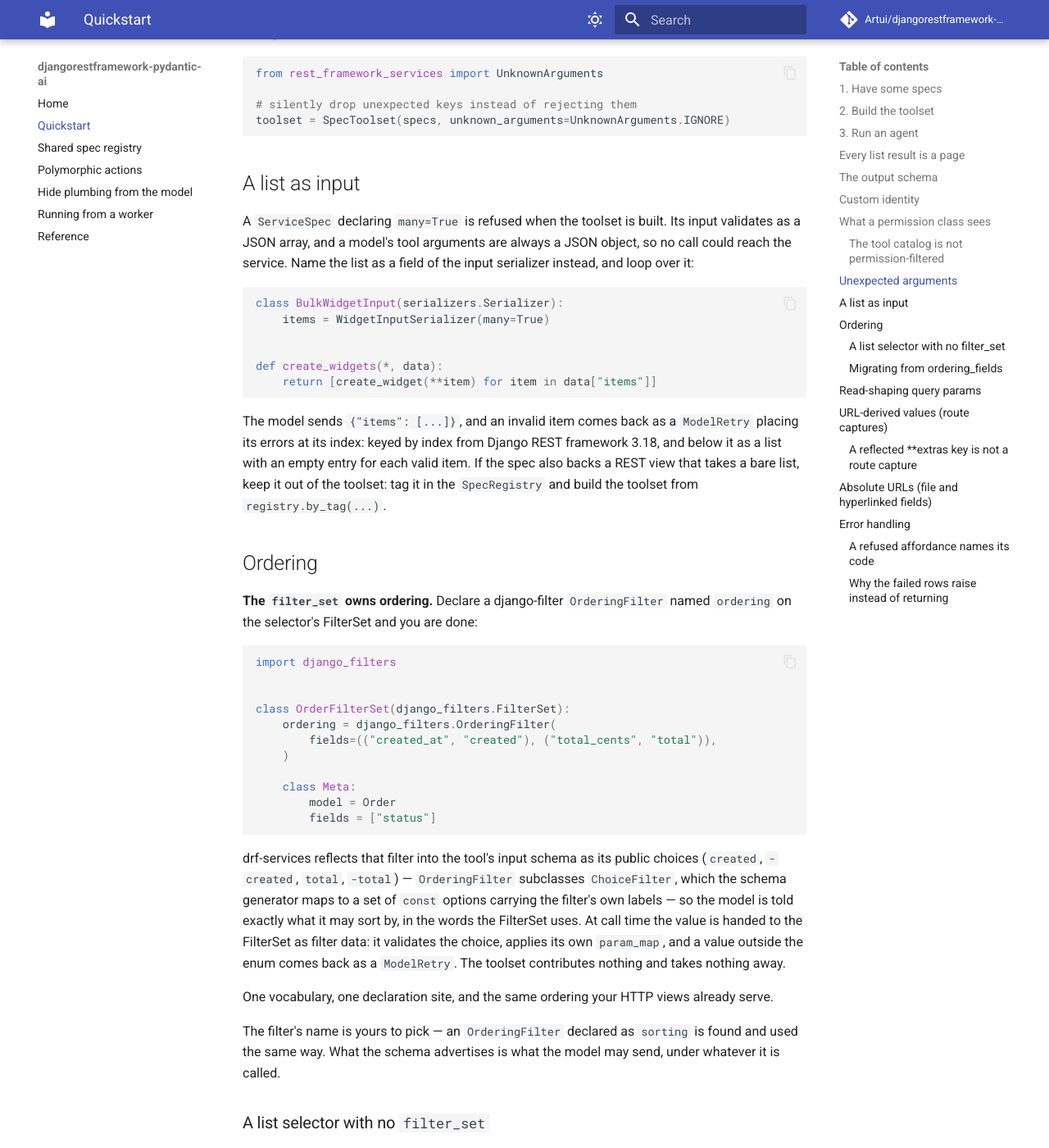
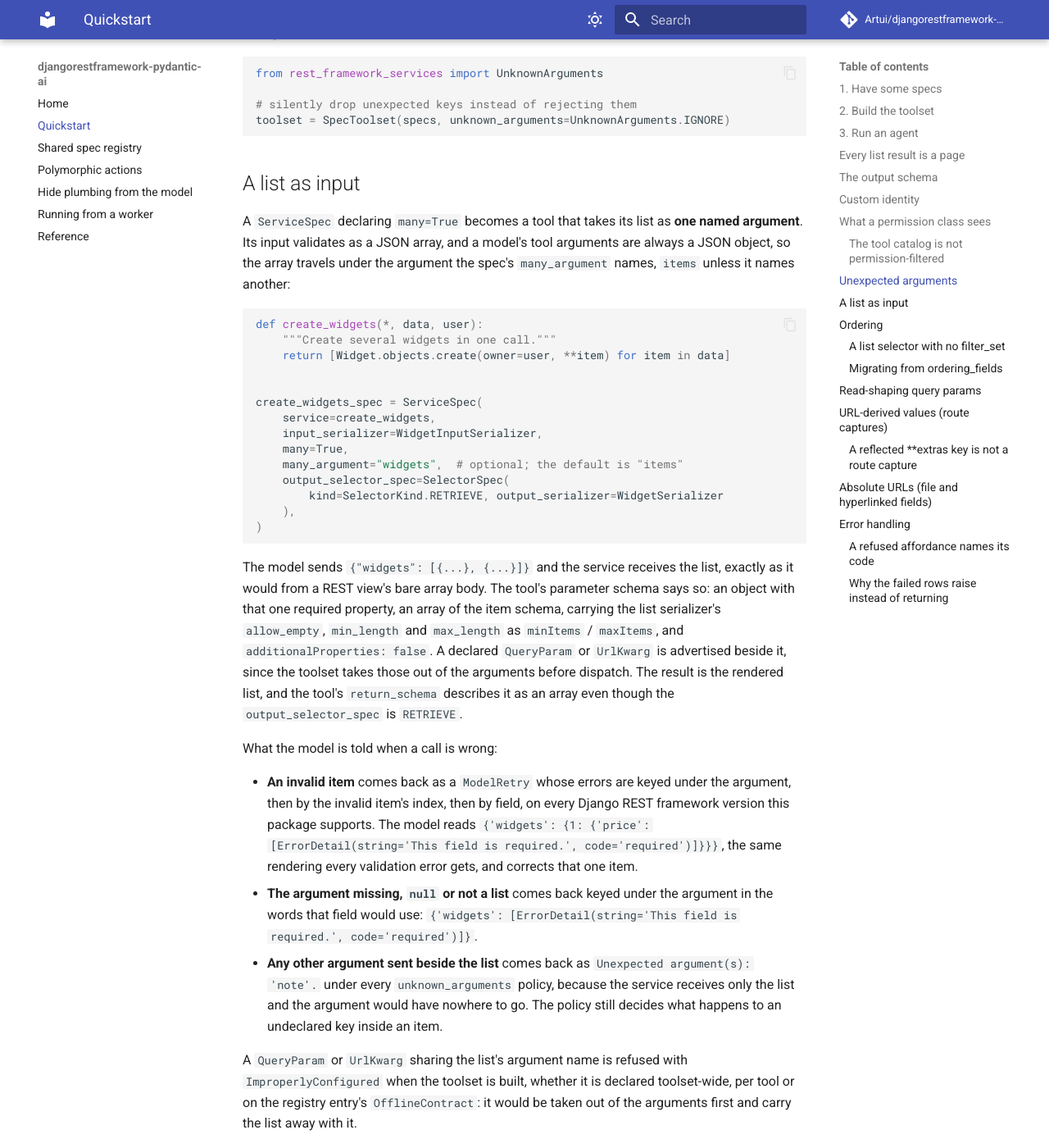
Before and after one commit to Artui/djangorestframework-pydantic-ai, an MkDocs documentation site: the page built from docs/quickstart.md, in a window 1280 px wide and 1400 px high, scrolled down 4310 px. Shown: the whole window at 82% size. Built offline with MkDocs 1.6.1 and Material for MkDocs 9.7.7, drawn with Linux system fonts in a browser that asks for light colours; comment, search, counter and statistics services are not loaded; some of the changed text lies outside the part shown.

Commit message:
Take a many=True spec's list as one named tool argument (#91)
* Take a many=True spec's list as one named tool argument

A ServiceSpec declaring many=True was refused when the toolset was built,
because it validates a JSON array and a model's tool arguments are always an
object. drf-services now reads such a list out of the argument
ServiceSpec.many_argument names, so the toolset dispatches every call with
many_as_argument=True and the refusal is gone.

The parameter schema is drf-services' wrapper object, with declared query
params and URL kwargs merged beside the list. A QueryParam or UrlKwarg named
after the list argument is refused with ImproperlyConfigured, since it would be
popped before dispatch and take the list with it. The return schema of a
many=True tool describes an array, where reading the RETRIEVE output selector's
kind alone advertised an object. Item errors reach the model as a ModelRetry
keyed under the argument and the item's index.

Co-Authored-By: Claude Opus 5 <noreply@anthropic.com>

* Floor djangorestframework-services at 0.53.0

Every service dispatch passes many_as_argument=True, which 0.53.0 adds, so
below it every call raises TypeError while the package still imports.

Co-Authored-By: Claude Opus 5 <noreply@anthropic.com>

---------

Co-authored-by: Claude Opus 5 <noreply@anthropic.com>

````diff
--- a/docs/quickstart.md
+++ b/docs/quickstart.md
@@ -213,26 +213,71 @@ toolset = SpecToolset(specs, unknown_arguments=UnknownArguments.IGNORE)
 
 ## A list as input
 
-A `ServiceSpec` declaring `many=True` is refused when the toolset is built. Its
-input validates as a JSON array, and a model's tool arguments are always a JSON
-object, so no call could reach the service. Name the list as a field of the input
-serializer instead, and loop over it:
+A `ServiceSpec` declaring `many=True` becomes a tool that takes its list as **one
+named argument**. Its input validates as a JSON array, and a model's tool
+arguments are always a JSON object, so the array travels under the argument the
+spec's `many_argument` names, `items` unless it names another:
+
+```python
+def create_widgets(*, data, user):
+    """Create several widgets in one call."""
+    return [Widget.objects.create(owner=user, **item) for item in data]
+
+
+create_widgets_spec = ServiceSpec(
+    service=create_widgets,
+    input_serializer=WidgetInputSerializer,
+    many=True,
+    many_argument="widgets",  # optional; the default is "items"
+    output_selector_spec=SelectorSpec(
+        kind=SelectorKind.RETRIEVE, output_serializer=WidgetSerializer
+    ),
+)
+```
+
+The model sends `{"widgets": [{...}, {...}]}` and the service receives the list,
+exactly as it would from a REST view's bare array body. The tool's parameter
+schema says so: an object with that one required property, an array of the item
+schema, carrying the list serializer's `allow_empty`, `min_length` and
+`max_length` as `minItems` / `maxItems`, and `additionalProperties: false`. A
+declared `QueryParam` or `UrlKwarg` is advertised beside it, since the toolset
+takes those out of the arguments before dispatch. The result is the rendered
+list, and the tool's `return_schema` describes it as an array even though the
+`output_selector_spec` is `RETRIEVE`.
+
+What the model is told when a call is wrong:
+
+- **An invalid item** comes back as a `ModelRetry` whose errors are keyed under
+  the argument, then by the invalid item's index, then by field, on every Django
+  REST framework version this package supports. The model reads
+  `{'widgets': {1: {'price': [ErrorDetail(string='This field is required.', code='required')]}}}`,
+  the same rendering every validation error gets, and corrects that one item.
+- **The argument missing, `null` or not a list** comes back keyed under the
+  argument in the words that field would use:
+  `{'widgets': [ErrorDetail(string='This field is required.', code='required')]}`.
+- **Any other argument sent beside the list** comes back as
+  `Unexpected argument(s): 'note'.` under every `unknown_arguments` policy,
+  because the service receives only the list and the argument would have
+  nowhere to go. The policy still decides what happens to an undeclared key
+  inside an item.
+
+A `QueryParam` or `UrlKwarg` sharing the list's argument name is refused with
+`ImproperlyConfigured` when the toolset is built, whether it is declared
+toolset-wide, per tool or on the registry entry's `OfflineContract`: it would be
+taken out of the arguments first and carry the list away with it.
+
+A tool that needs arguments **beside** its list cannot be `many=True`. Name the
+list as a field of the input serializer instead, and loop over it:
 
 ```python
 class BulkWidgetInput(serializers.Serializer):
     items = WidgetInputSerializer(many=True)
-
-
-def create_widgets(*, data):
-    return [create_widget(**item) for item in data["items"]]
+    dry_run = serializers.BooleanField(default=False)
 ```
 
-The model sends `{"items": [...]}`, and an invalid item comes back as a
-`ModelRetry` placing its errors at its index: keyed by index from Django REST
-framework 3.18, and below it as a list with an empty entry for each valid item.
-If the spec also backs a REST view that takes a
-bare list, keep it out of the toolset: tag it in the `SpecRegistry` and build the
-toolset from `registry.by_tag(...)`.
+The model sends `{"items": [...], "dry_run": true}`, and an invalid item comes
+back placing its errors at its index: keyed by index from Django REST framework
+3.18, and below it as a list with an empty entry for each valid item.
 
 ## Ordering
 
@@ -475,6 +520,8 @@ The toolset maps drf-services' failure kinds onto the Pydantic-AI model loop:
 | A dispatch past `dispatch_timeout` | `ToolFailed` — abandoned, with the sentence telling the model to narrow and call again |
 | A rendered result over `max_result_bytes` | `ToolFailed` — refused rather than truncated, since a partial payload looks complete |
 | Unexpected argument (default `REJECT`) | `ModelRetry` naming the unknown key |
+| An invalid item in a `many=True` list | `ModelRetry` with the errors keyed under the list's argument, then the item's index — see [A list as input](#a-list-as-input) |
+| An argument sent beside a `many=True` list | `ModelRetry` naming it, whatever `unknown_arguments` says |
 | Non-integer `page` / `limit` | `ModelRetry` — naming what is accepted |
 | An `ordering` sent to a list tool that advertises no sort at all | `ModelRetry` — saying the tool has none, rather than letting it fall through as an unknown key |
 | A `limit` over `max_page_size`, or a `page` past the last one | Clamped, not refused — the envelope reports the `page` and `totalPages` actually served, so the clamp is visible rather than silent |
````
Also changed, not shown: CHANGELOG.md (+40 -0 lines), pyproject.toml (+8 -3 lines), 3 other files.
